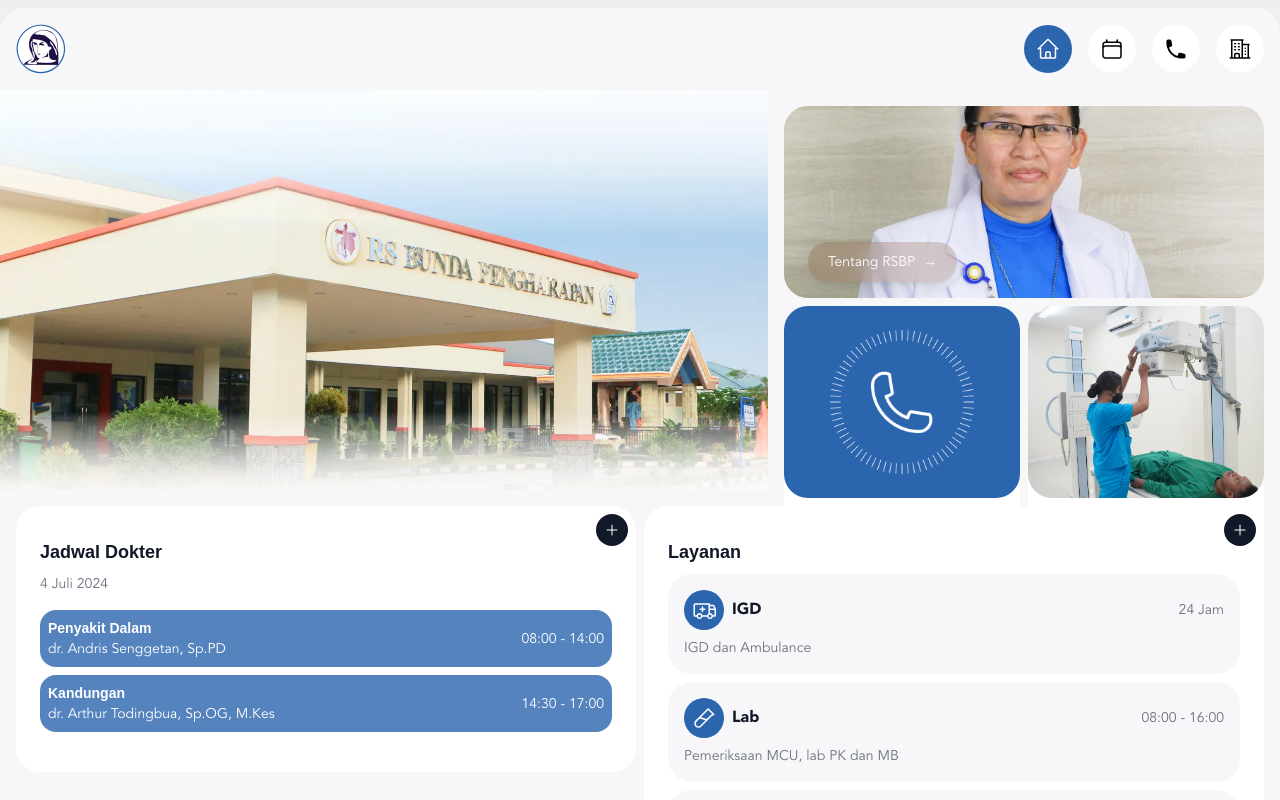
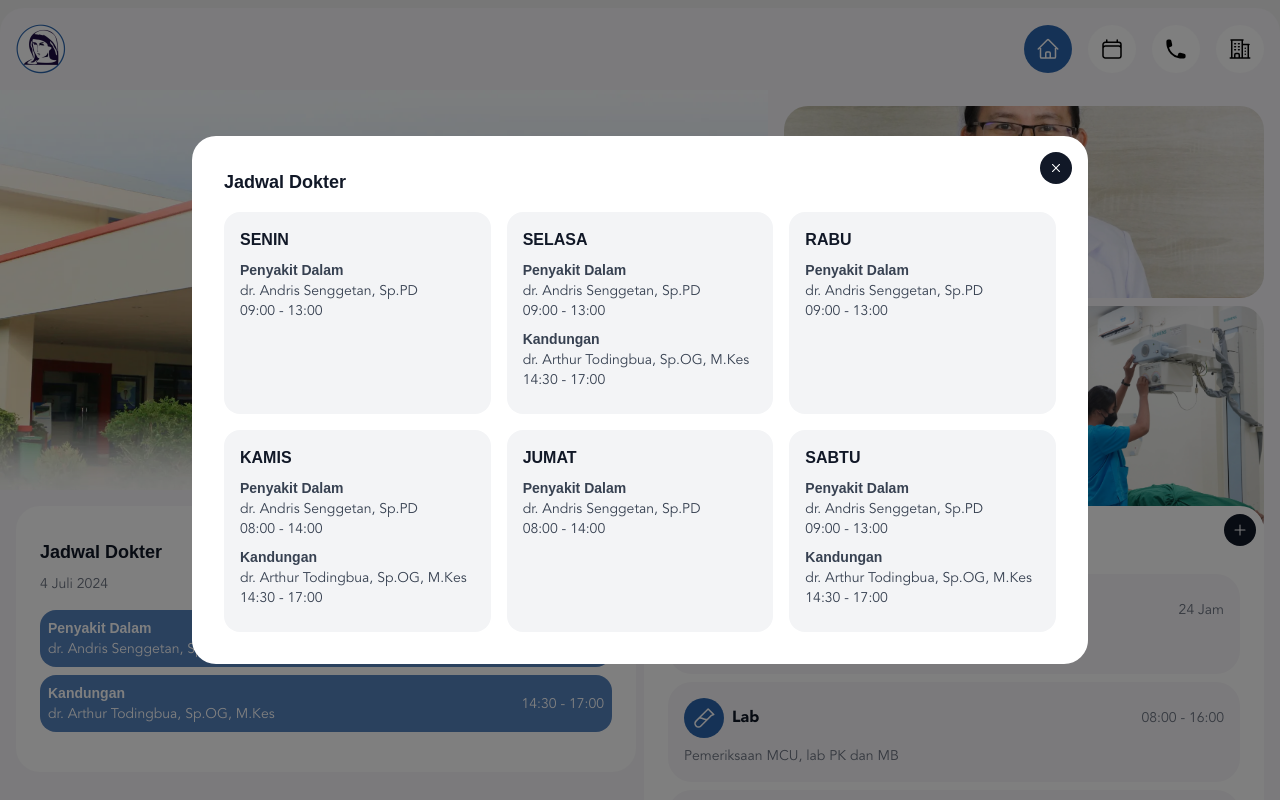
Before and after one commit to rsbundapengharapan/rsbundapengharapan.github.io, a Next.js app: page / in a window 1280 px wide. Both pictures are taken after a click on the button 612 px from the left and 530 px from the top of the page. Shown: the top 800 px of the page. Built offline with nearby package versions, Linux system fonts and the light colour scheme; a web font is replaced by a local one.

Commit message:
feat(Navbar, Popup): implement doctor schedule popup and enhance Call component layout

```diff
--- a/src/app/components/Call.tsx
+++ b/src/app/components/Call.tsx
@@ -3,7 +3,7 @@
 
 export default function Call() {
     return (
-        <div id="call-section" className="flex flex-col md:flex-row items-center p-4 bg-white rounded-3xl mt-4">
+        <div id="call-section" className="flex flex-col sm:flex-row items-center p-4 bg-white rounded-3xl mt-4">
             <div className="w-full md:w-1/2 p-8 lg:p-28">
                 <h1 className="text-2xl font-bold text-gray-900">Hubungi Kami</h1>
                 <p className="text-gray-500 mt-2">Untuk informasi lebih lanjut, silakan hubungi kami</p>
--- a/src/app/components/Info.tsx
+++ b/src/app/components/Info.tsx
@@ -1,7 +1,6 @@
-import Image from "next/image";
+import { useState } from 'react';
 import { HiPlus } from "react-icons/hi2";
 import doctorSchedules from '../../data/jadwal-dokter.json';
-import { useEffect, useState } from 'react';
 import StatusCard from './StatusCard';
 
 interface DoctorSchedule {
@@ -15,7 +14,11 @@
   quota: number;
 }
 
+const daysOfWeek = ["SENIN", "SELASA", "RABU", "KAMIS", "JUMAT", "SABTU"];
+
 export default function Info() {
+    const [isPopupOpen, setIsPopupOpen] = useState(false);
+
     const currentDate = new Date().toLocaleDateString('id-ID', { day: 'numeric', month: 'long', year: 'numeric' });
     const currentDay = new Date().toLocaleDateString('id-ID', { weekday: 'long' }).toUpperCase();
 
@@ -23,6 +26,10 @@
 
     const formatTime = (time: string) => {
         return time.slice(0, 5);
+    };
+
+    const togglePopup = () => {
+        setIsPopupOpen(!isPopupOpen);
     };
 
     return (
@@ -33,7 +40,8 @@
                         <h1 className="text-gray-900 text-lg font-bold mb-2">Jadwal Dokter</h1>
                         <p className="text-gray-500 text-sm">{currentDate}</p>
                         <ul className="mt-4">
-                            {todaySchedules.map((schedule: DoctorSchedule, index: number) => {
+                            {todaySchedules.length > 0 ? (
+                                todaySchedules.map((schedule: DoctorSchedule, index: number) => {
                                     const clinicName = schedule.clinic.replace("Poliklinik ", "");
                                     return (
                                         <li key={index} className="text-white text-sm mb-2 p-2 rounded-2xl bg-cusblue/80 hover:bg-cusblue/100 trasnition-colors duration-300 flex justify-between items-center">
@@ -47,10 +55,15 @@
                                             </div>
                                         </li>
                                     );
-                            })}
+                                })
+                            ) : (
+                                <li className="text-gray-500 text-sm mb-2 py-2">
+                                    Data tidak tersedia
+                                </li>
+                            )}
                         </ul>
                     </div>
-                    <button className="absolute top-2 right-2 bg-gray-900 text-white rounded-full p-2">
+                    <button onClick={togglePopup} className="absolute top-2 right-2 bg-gray-900 text-white rounded-full p-2 transition-transform transform hover:scale-110">
                         <HiPlus className="w-4"/>
                     </button>
                 </div>
@@ -63,11 +76,39 @@
                         <StatusCard type="lab" title="Lab" subtitle="Pemeriksaan MCU, lab PK dan MB" time="08:00 - 16:00" />
                         <StatusCard type="rad" title="Radiologi" subtitle="MCU, Rontgen, dan USG" time="08:00 - 16:00" />
                     </div>
-                    <button className="absolute top-2 right-2 bg-gray-900 text-white rounded-full p-2">
+                    <button onClick={togglePopup} className="absolute top-2 right-2 bg-gray-900 text-white rounded-full p-2 transition-transform transform hover:scale-110">
                         <HiPlus className="w-4"/>
                     </button>
                 </div>
             </div>
+            {isPopupOpen && (
+                <div className="fixed inset-0 bg-black bg-opacity-50 flex justify-center items-center z-50 transition-opacity duration-300 ease-in-out">
+                    <div className="bg-white p-8 rounded-3xl w-full max-w-4xl transform transition-transform duration-300 ease-in-out scale-95 opacity-0 animate-popup">
+                        <button onClick={togglePopup} className="absolute top-4 right-4 bg-gray-900 text-white rounded-full p-2 transition-transform transform hover:scale-110">
+                            <HiPlus className="w-4 rotate-45"/>
+                        </button>
+                        <h2 className="text-gray-900 text-lg font-bold mb-4">Jadwal Dokter</h2>
+                        <div className="grid grid-cols-1 sm:grid-cols-2 md:grid-cols-3 gap-4">
+                            {daysOfWeek.map((day) => (
+                                <div key={day} className="bg-gray-100 p-4 rounded-2xl">
+                                    <h3 className="text-gray-900 font-bold mb-2">{day}</h3>
+                                    <ul>
+                                        {doctorSchedules.filter((schedule: DoctorSchedule) => schedule.day === day).map((schedule, index) => (
+                                            <li key={index} className="text-gray-700 text-sm mb-2">
+                                                <span className="font-bold">{schedule.clinic.replace("Poliklinik ", "")}</span>
+                                                <br />
+                                                <span>{schedule.doctor_name}</span>
+                                                <br />
+                                                {formatTime(schedule.start_time)} - {formatTime(schedule.end_time)}
+                                            </li>
+                                        ))}
+                                    </ul>
+                                </div>
+                            ))}
+                        </div>
+                    </div>
+                </div>
+            )}
         </div>
     );
 }
--- a/src/app/components/Landing.tsx
+++ b/src/app/components/Landing.tsx
@@ -1,10 +1,6 @@
 import Image from "next/image";
 
 export default function Landing() {
-    const scrollToCallSection = () => {
-        document.getElementById('call-section')?.scrollIntoView({ behavior: 'smooth' });
-    };
-
     return(
       <div className="flex flex-col md:flex-row h-auto md:h-[50vh]">
         {/* Object section */}
@@ -32,17 +28,14 @@
               {/* Bottom Two Boxes */}
               <div className="flex flex-row gap-2">
                 {/* Left Box (60% width) */}
-                <div
-                  className="flex-1 bg-white rounded-3xl relative flex flex-col hover:scale-105 transition-transform duration-300 cursor-pointer"
-                  onClick={scrollToCallSection}
-                >
+                <div className="flex-1 bg-white rounded-3xl relative flex flex-col">
                   <div className="h-[80%] overflow-hidden rounded-3xl bg-cusblue">
                     <Image
                       src="/images/call.png"
                       alt="Pemeriksaan MCU Radiologi dan Lab"
                       width={100}
                       height={100}
-                      className="w-full h-full object-cover p-6 max-h-48 max-w-48 mx-auto"
+                      className="w-full h-full object-cover p-6"
                     />
                   </div>
                   <div className="px-4 py-6 flex-1">
@@ -58,7 +51,7 @@
                       alt="Pemeriksaan MCU Radiologi dan Lab"
                       width={500}
                       height={300}
-                      className="w-full h-full object-cover max-h-48"
+                      className="w-full h-full object-cover"
                     />
                   </div>
                   <div className="px-4 py-6 flex-1">
--- a/src/app/components/Navbar.tsx
+++ b/src/app/components/Navbar.tsx
@@ -7,20 +7,29 @@
   HiOutlineHome,
   HiOutlineCalendar,
   HiMiniPhone,
-  HiOutlineBuildingOffice2
+  HiOutlineBuildingOffice2,
+  HiPlus
 } from "react-icons/hi2";
+
+import doctorSchedules from '../../data/jadwal-dokter.json';
 
 interface NavButtonProps {
   href: string;
   children: React.ReactNode;
   isActive: boolean;
+  onClick?: (e: React.MouseEvent<HTMLAnchorElement, MouseEvent>) => void;
 }
 
-const NavButton: React.FC<NavButtonProps> = ({ href, children, isActive }) => {
+const daysOfWeek = ["SENIN", "SELASA", "RABU", "KAMIS", "JUMAT", "SABTU"];
+
+const NavButton: React.FC<NavButtonProps> = ({ href, children, isActive, onClick }) => {
   const handleClick = (e: React.MouseEvent<HTMLAnchorElement, MouseEvent>) => {
     if (href.startsWith('#')) {
       e.preventDefault();
       document.getElementById(href.substring(1))?.scrollIntoView({ behavior: 'smooth' });
+    }
+    if (onClick) {
+      onClick(e);
     }
   };
 
@@ -38,6 +47,7 @@
 export default function Navbar() {
   const pathname = usePathname();
   const [activeHash, setActiveHash] = useState('');
+  const [isPopupOpen, setIsPopupOpen] = useState(false);
 
   useEffect(() => {
     setActiveHash(window.location.hash);
@@ -51,6 +61,14 @@
     return activeHash === hash;
   };
 
+  const togglePopup = () => {
+    setIsPopupOpen(!isPopupOpen);
+  };
+
+  const formatTime = (time: string) => {
+    return time.slice(0, 5);
+  };
+
   return (
     <nav className="p-4">
       <div className="container mx-auto flex justify-between items-center">
@@ -59,7 +77,7 @@
           <NavButton href="/" isActive={isActive('')}>
             <HiOutlineHome className="h-6 w-6" />
           </NavButton>
-          <NavButton href="#jadwal" isActive={isActive('#jadwal')}>
+          <NavButton href="#jadwal" isActive={isActive('#jadwal')} onClick={togglePopup}>
             <HiOutlineCalendar className="h-6 w-6" />
           </NavButton>
           <NavButton href="#call-section" isActive={isActive('#call-section')}>
@@ -70,6 +88,34 @@
           </NavButton>
         </div>
       </div>
+      {isPopupOpen && (
+        <div className="fixed inset-0 bg-black bg-opacity-50 flex justify-center items-center z-50 transition-opacity duration-300 ease-in-out">
+          <div className="bg-white p-8 rounded-3xl w-full max-w-4xl transform transition-transform duration-300 ease-in-out scale-95 opacity-0 animate-popup">
+            <button onClick={togglePopup} className="absolute top-4 right-4 bg-gray-900 text-white rounded-full p-2 transition-transform transform hover:scale-110">
+              <HiPlus className="w-4 rotate-45"/>
+            </button>
+            <h2 className="text-gray-900 text-lg font-bold mb-4">Jadwal Dokter</h2>
+            <div className="grid grid-cols-1 sm:grid-cols-2 md:grid-cols-3 gap-4">
+              {daysOfWeek.map((day) => (
+                <div key={day} className="bg-gray-100 p-4 rounded-2xl">
+                  <h3 className="text-gray-900 font-bold mb-2">{day}</h3>
+                  <ul>
+                    {doctorSchedules.filter((schedule) => schedule.day === day).map((schedule, index) => (
+                      <li key={index} className="text-gray-700 text-sm mb-2">
+                        <span className="font-bold">{schedule.clinic.replace("Poliklinik ", "")}</span>
+                        <br />
+                        <span>{schedule.doctor_name}</span>
+                        <br />
+                        {formatTime(schedule.start_time)} - {formatTime(schedule.end_time)}
+                      </li>
+                    ))}
+                  </ul>
+                </div>
+              ))}
+            </div>
+          </div>
+        </div>
+      )}
     </nav>
   );
 }
--- a/src/app/globals.css
+++ b/src/app/globals.css
@@ -105,3 +105,18 @@
   font-weight: 900;
   font-style: normal;
 }
+
+@keyframes popup {
+  0% {
+    transform: scale(0.95);
+    opacity: 0;
+  }
+  100% {
+    transform: scale(1);
+    opacity: 1;
+  }
+}
+
+.animate-popup {
+  animation: popup 0.3s ease-in-out forwards;
+}
```
Lines whose indentation alone changed are shown as unchanged.
